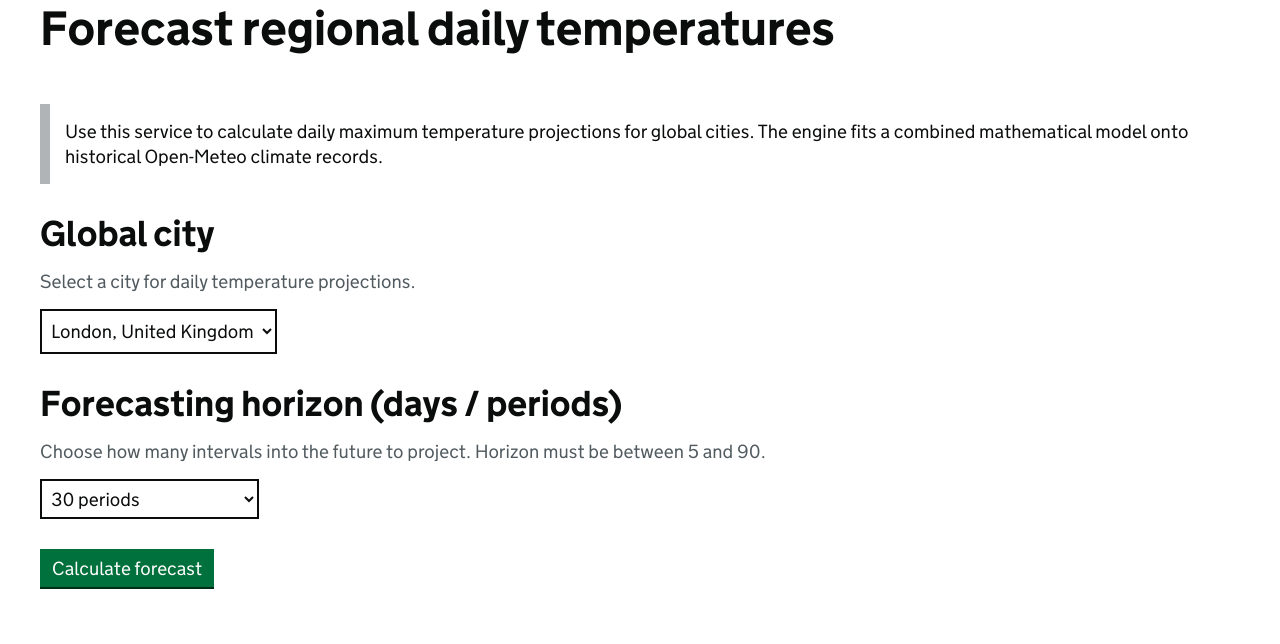
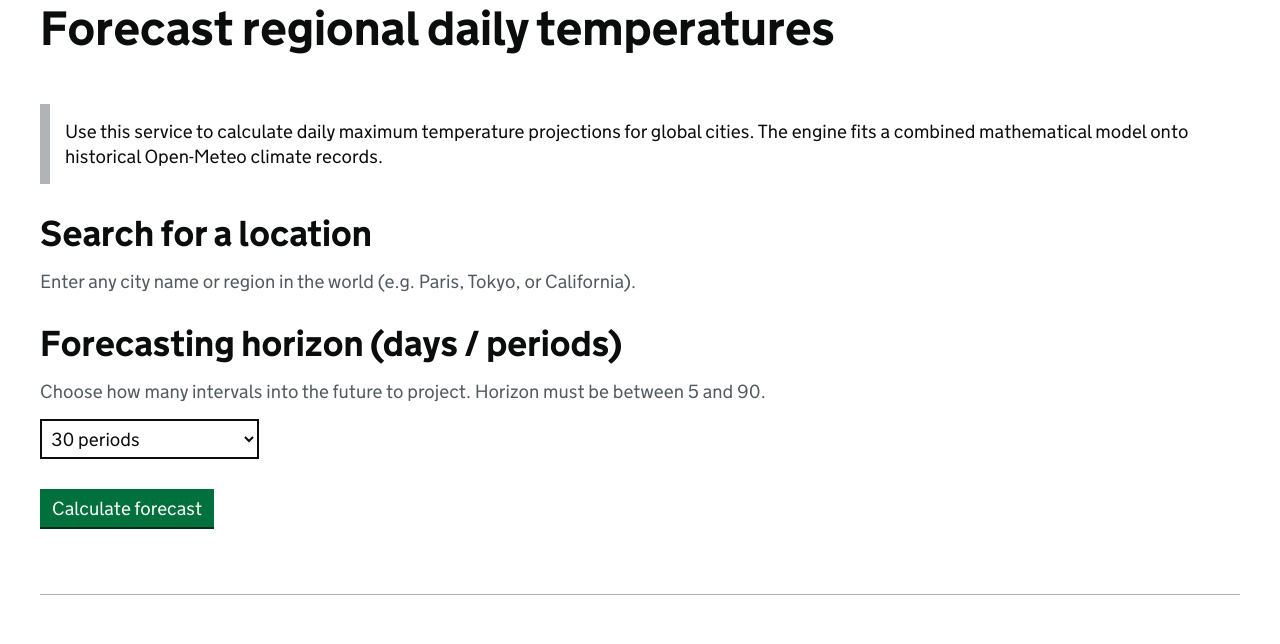
Before and after one commit to pradhankukiran/chronos-agent, a Flask app: page /weather in a window 1280 px wide. Shown: the part 358-1002 px from the top of the page. After the commit the page ends 953 px from the top, so only its background shows below. Run offline with Flask 3, Linux system fonts and the light colour scheme; some libraries are stand-ins or nearby versions.

Commit message:
feat: replace hardcoded cities with live geocoding autocomplete search for weather tab

```diff
--- a/dashboard/app.py
+++ b/dashboard/app.py
@@ -73,8 +73,9 @@ def create_app() -> Flask:
     # Route: /weather
     @app.route("/weather", methods=["GET"])
     def weather():
-        city_raw = request.args.get("city") or ""
-        city_key = city_raw.upper().strip()
+        lat_raw = request.args.get("lat") or ""
+        lon_raw = request.args.get("lon") or ""
+        city_name = request.args.get("city_name") or ""
         horizon_raw = request.args.get("horizon")
 
         has_results = False
@@ -83,22 +84,18 @@ def create_app() -> Flask:
             "active_tab": "weather",
             "has_results": has_results,
             "error_msg": error_msg,
-            "city": city_key or "LONDON",
+            "lat": lat_raw,
+            "lon": lon_raw,
+            "city_name": city_name,
             "horizon": horizon_raw or "30",
         }
 
-        # List of preset cities for easy GDS select box mapping
-        context["cities"] = [
-            {"id": "LONDON", "name": "London, United Kingdom"},
-            {"id": "NEW_YORK", "name": "New York, United States"},
-            {"id": "TOKYO", "name": "Tokyo, Japan"},
-            {"id": "SYDNEY", "name": "Sydney, Australia"}
-        ]
-
-        if city_raw:
+        if lat_raw and lon_raw:
             try:
+                lat = float(lat_raw)
+                lon = float(lon_raw)
                 horizon = _parse_horizon(horizon_raw)
-                forecast_data = _build_weather_forecast(city_key, horizon)
+                forecast_data = _build_weather_forecast(lat, lon, city_name, horizon)
                 context.update(forecast_data)
                 context["has_results"] = True
             except Exception as e:
@@ -168,6 +165,43 @@ def create_app() -> Flask:
         except Exception:
             return jsonify([])
 
+    # Auto-complete API route for Weather tab (search location)
+    @app.route("/api/weather/search", methods=["GET"])
+    def api_weather_search():
+        query = request.args.get("q", "").strip()
+        if len(query) < 2:
+            return jsonify([])
+
+        url = f"https://geocoding-api.open-meteo.com/v1/search?name={query}&count=10&language=en&format=json"
+        try:
+            r = requests.get(url, timeout=5)
+            r.raise_for_status()
+            data = r.json()
+            results = data.get("results", [])
+            out = []
+            for item in results:
+                name = item.get("name")
+                admin1 = item.get("admin1")
+                country = item.get("country")
+                lat = item.get("latitude")
+                lon = item.get("longitude")
+
+                # Format location label
+                location_label = f"{name}"
+                if admin1:
+                    location_label += f", {admin1}"
+                if country:
+                    location_label += f", {country}"
+
+                out.append({
+                    "label": location_label,
+                    "lat": lat,
+                    "lon": lon
+                })
+            return jsonify(out)
+        except Exception:
+            return jsonify([])
+
     return app
 
 
@@ -229,17 +263,8 @@ def _build_finance_forecast(ticker: str, horizon: int) -> dict:
     }
 
 
-def _build_weather_forecast(city_key: str, horizon: int) -> dict:
-    city_map = {
-        "LONDON": {"name": "London, United Kingdom", "lat": 51.5074, "lon": -0.1278},
-        "NEW_YORK": {"name": "New York, United States", "lat": 40.7128, "lon": -74.0060},
-        "TOKYO": {"name": "Tokyo, Japan", "lat": 35.6762, "lon": 139.6503},
-        "SYDNEY": {"name": "Sydney, Australia", "lat": -33.8688, "lon": 151.2093}
-    }
-
-    city_info = city_map.get(city_key, city_map["LONDON"])
-    lat, lon = city_info["lat"], city_info["lon"]
-    city_name = city_info["name"]
+def _build_weather_forecast(lat: float, lon: float, city_name: str, horizon: int) -> dict:
+    cache_key = f"WEATHER_{lat:.4f}_{lon:.4f}".replace("-", "MINUS")
 
     # Fetch weather coordinates
     hist = fetch_weather_data(lat, lon)
@@ -249,10 +274,10 @@ def _build_weather_forecast(city_key: str, horizon: int) -> dict:
     current_price = float(hist["y"].iloc[-1])
 
     # Run generic model
-    forecast_df = get_generic_forecast(city_key, horizon, lambda: fetch_weather_data(lat, lon))
+    forecast_df = get_generic_forecast(cache_key, horizon, lambda: fetch_weather_data(lat, lon))
 
     # Load model diagnostics
-    model_data = load_model(city_key)
+    model_data = load_model(cache_key)
     diagnostics = model_data.get("diagnostics", {})
 
     final_predicted = float(forecast_df["hybrid_val"].iloc[-1])
@@ -276,7 +301,7 @@ def _build_weather_forecast(city_key: str, horizon: int) -> dict:
     company_info = {
         "name": f"Daily Weather Profile: {city_name}",
         "sector": "Meteorology & Climate",
-        "industry": "Surface Temperature (2m Max)",
+        "industry": f"Coordinates: {lat:.4f}°N, {lon:.4f}°E",
         "employees": "N/A",
         "summary": f"Maximum daily surface temperature predictions for {city_name} modeled dynamically using high-resolution Open-Meteo climate datasets. Standard Bayesian trend and short-term residuals are calculated below.",
         "market_cap": "N/A",
@@ -293,11 +318,14 @@ def _build_weather_forecast(city_key: str, horizon: int) -> dict:
         "forecast_rows": rows,
         "chart_html": chart_html,
         "horizon": horizon,
-        "ticker": city_key,
+        "ticker": cache_key,
         "company_info": company_info,
         "diagnostics": diagnostics,
         "unit_prefix": "",
-        "unit_suffix": "°C"
+        "unit_suffix": "°C",
+        "lat": lat,
+        "lon": lon,
+        "city_name": city_name
     }
 
 
--- a/dashboard/templates/index.html
+++ b/dashboard/templates/index.html
@@ -53,13 +53,14 @@
     </div>
     {% elif active_tab == 'weather' %}
     <div class="govuk-form-group">
-      <label class="govuk-label govuk-label--l" for="city">Global city</label>
-      <div id="city-hint" class="govuk-hint">Select a city for daily temperature projections.</div>
-      <select class="govuk-select" id="city" name="city" style="font-size:19px; max-width: 25rem; border:2px solid #0b0c0c; height:45px; padding: 5px;">
-        {% for c in cities %}
-          <option value="{{ c.id }}" {% if city == c.id %}selected{% endif %}>{{ c.name }}</option>
-        {% endfor %}
-      </select>
+      <label class="govuk-label govuk-label--l" for="weather-autocomplete">Search for a location</label>
+      <div id="weather-hint" class="govuk-hint">
+        Enter any city name or region in the world (e.g. Paris, Tokyo, or California).
+      </div>
+      <div id="weather-autocomplete-container" style="max-width: 25rem;"></div>
+      <input type="hidden" id="lat" name="lat" value="{{ lat or '' }}">
+      <input type="hidden" id="lon" name="lon" value="{{ lon or '' }}">
+      <input type="hidden" id="city_name" name="city_name" value="{{ city_name or '' }}">
     </div>
     {% elif active_tab == 'economics' %}
     <div class="govuk-form-group">
@@ -386,6 +387,52 @@
   </script>
   {% endif %}
 
+  {% if active_tab == 'weather' %}
+  <script>
+    document.addEventListener("DOMContentLoaded", function () {
+      var container = document.querySelector('#weather-autocomplete-container');
+      var latInput = document.getElementById('lat');
+      var lonInput = document.getElementById('lon');
+      var nameInput = document.getElementById('city_name');
+
+      var optionsMap = {};
+
+      accessibleAutocomplete({
+        element: container,
+        id: 'weather-autocomplete',
+        source: function(query, populateResults) {
+          fetch('/api/weather/search?q=' + encodeURIComponent(query))
+            .then(function(r) { return r.json(); })
+            .then(function(data) {
+              optionsMap = {};
+              var formatted = data.map(function(item) {
+                var label = item.label + ' (' + item.lat.toFixed(4) + ', ' + item.lon.toFixed(4) + ')';
+                optionsMap[label] = item;
+                return label;
+              });
+              populateResults(formatted);
+            });
+        },
+        minLength: 2,
+        placeholder: 'Search for a city...',
+        onConfirm: function(val) {
+          if (val && optionsMap[val]) {
+            var selected = optionsMap[val];
+            latInput.value = selected.lat;
+            lonInput.value = selected.lon;
+            nameInput.value = selected.label;
+          } else {
+            latInput.value = '';
+            lonInput.value = '';
+            nameInput.value = '';
+          }
+        },
+        defaultValue: '{{ city_name or "" }}'
+      });
+    });
+  </script>
+  {% endif %}
+
   <script>
     // GDS Auto-Scroll to Results panel after submit loading completes
     document.addEventListener("DOMContentLoaded", function () {
```
